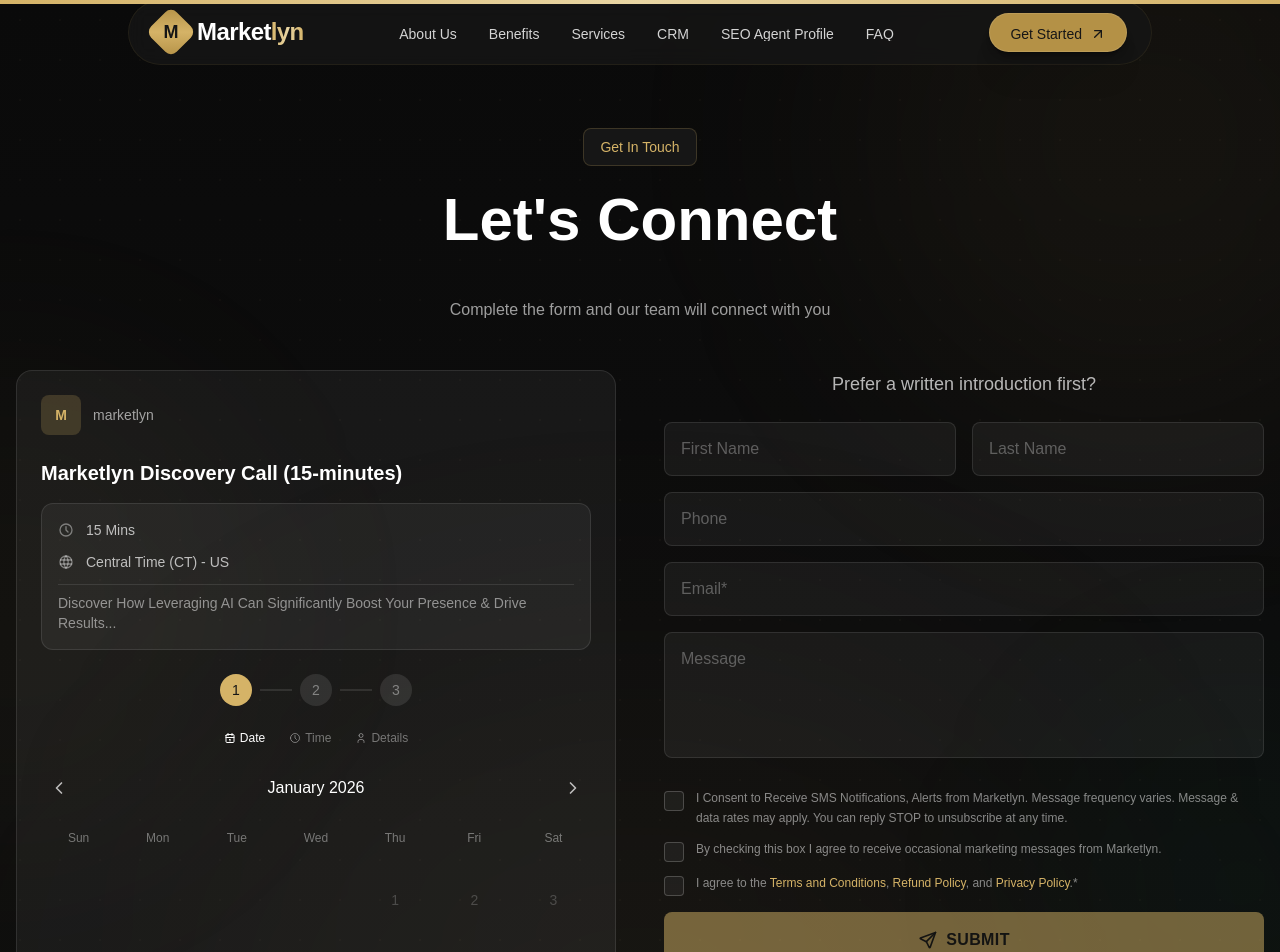
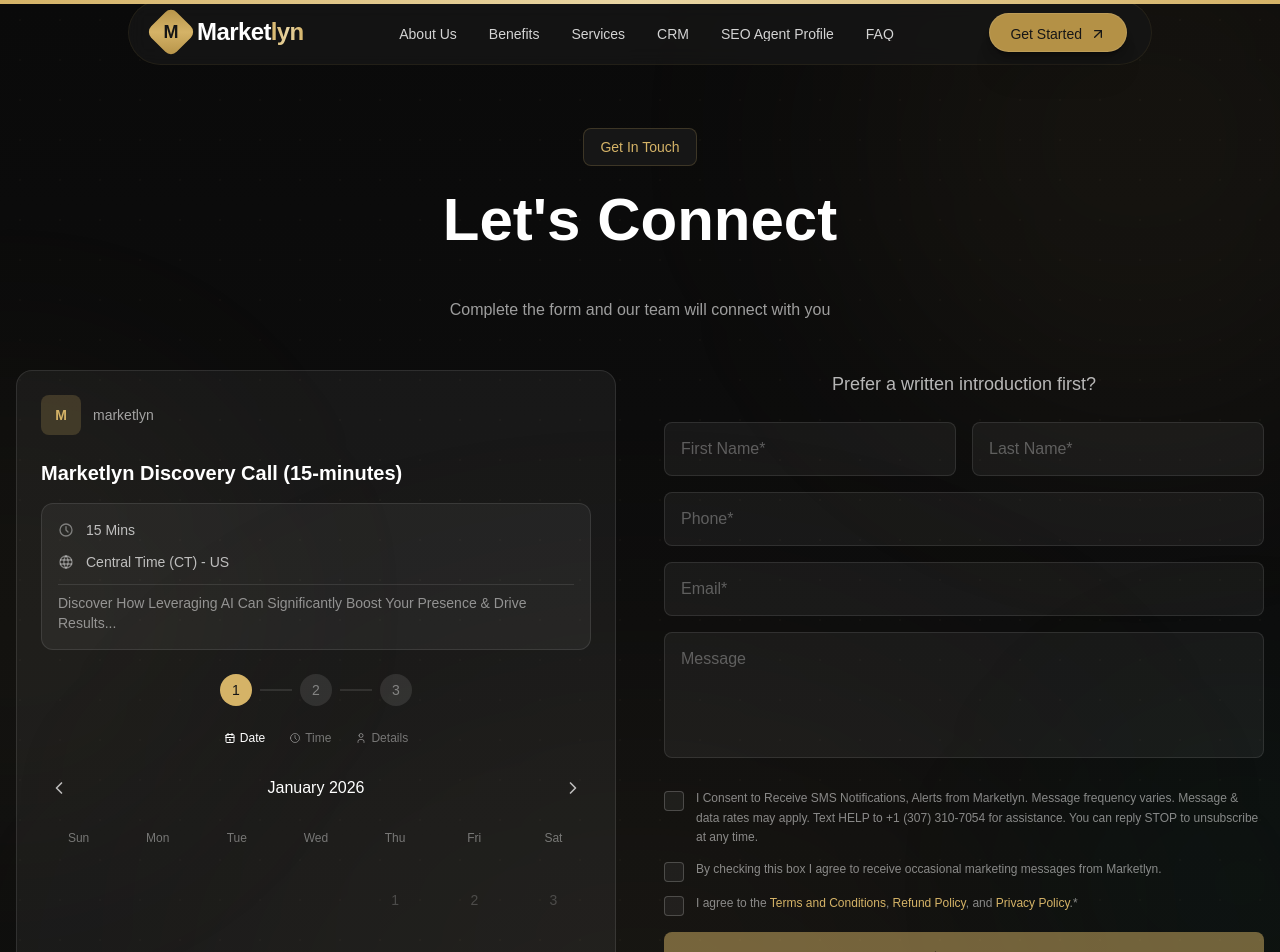
Before and after one commit to Rehanminhas03/Market, a Next.js app: page /contact in a window 1280 px wide. Shown: the top 952 px of the page. Built offline with nearby package versions, Linux system fonts and the light colour scheme; sample sign-in values are in the browser's storage.

Commit message:
update check box

```diff
--- a/src/app/contact/page.tsx
+++ b/src/app/contact/page.tsx
@@ -675,7 +675,7 @@
                               </div>
                             </div>
                             <span className="text-[10px] text-white/50 leading-relaxed">
-                              I Consent to Receive SMS Notifications from {siteConfig.name}. Message & data rates may apply.
+                              I Consent to Receive SMS Notifications, Alerts from {siteConfig.name}. Message frequency varies. Message & data rates may apply. Text HELP to {siteConfig.phone} for assistance. You can reply STOP to unsubscribe at any time.
                             </span>
                           </label>
 
@@ -693,7 +693,7 @@
                               </div>
                             </div>
                             <span className="text-[10px] text-white/50 leading-relaxed">
-                              I agree to receive marketing messages from {siteConfig.name}.
+                              By checking this box I agree to receive occasional marketing messages from {siteConfig.name}.
                             </span>
                           </label>
 
@@ -780,17 +780,19 @@
                     <input
                       type="text"
                       name="firstName"
+                      required
                       value={formState.firstName}
                       onChange={handleInputChange}
-                      placeholder="First Name"
+                      placeholder="First Name*"
                       className="w-full px-4 py-3.5 rounded-lg bg-white/5 border border-white/10 text-white placeholder-white/30 focus:outline-none focus:border-[#d5b367] focus:ring-1 focus:ring-[#d5b367] transition-colors"
                     />
                     <input
                       type="text"
                       name="lastName"
+                      required
                       value={formState.lastName}
                       onChange={handleInputChange}
-                      placeholder="Last Name"
+                      placeholder="Last Name*"
                       className="w-full px-4 py-3.5 rounded-lg bg-white/5 border border-white/10 text-white placeholder-white/30 focus:outline-none focus:border-[#d5b367] focus:ring-1 focus:ring-[#d5b367] transition-colors"
                     />
                   </div>
@@ -798,9 +800,10 @@
                   <input
                     type="tel"
                     name="phone"
+                    required
                     value={formState.phone}
                     onChange={handleInputChange}
-                    placeholder="Phone"
+                    placeholder="Phone*"
                     className="w-full px-4 py-3.5 rounded-lg bg-white/5 border border-white/10 text-white placeholder-white/30 focus:outline-none focus:border-[#d5b367] focus:ring-1 focus:ring-[#d5b367] transition-colors"
                   />
 
@@ -839,7 +842,7 @@
                         </div>
                       </div>
                       <span className="text-xs text-white/50 leading-relaxed">
-                        I Consent to Receive SMS Notifications, Alerts from {siteConfig.name}. Message frequency varies. Message & data rates may apply. You can reply STOP to unsubscribe at any time.
+                        I Consent to Receive SMS Notifications, Alerts from {siteConfig.name}. Message frequency varies. Message & data rates may apply. Text HELP to {siteConfig.phone} for assistance. You can reply STOP to unsubscribe at any time.
                       </span>
                     </label>
 
```
